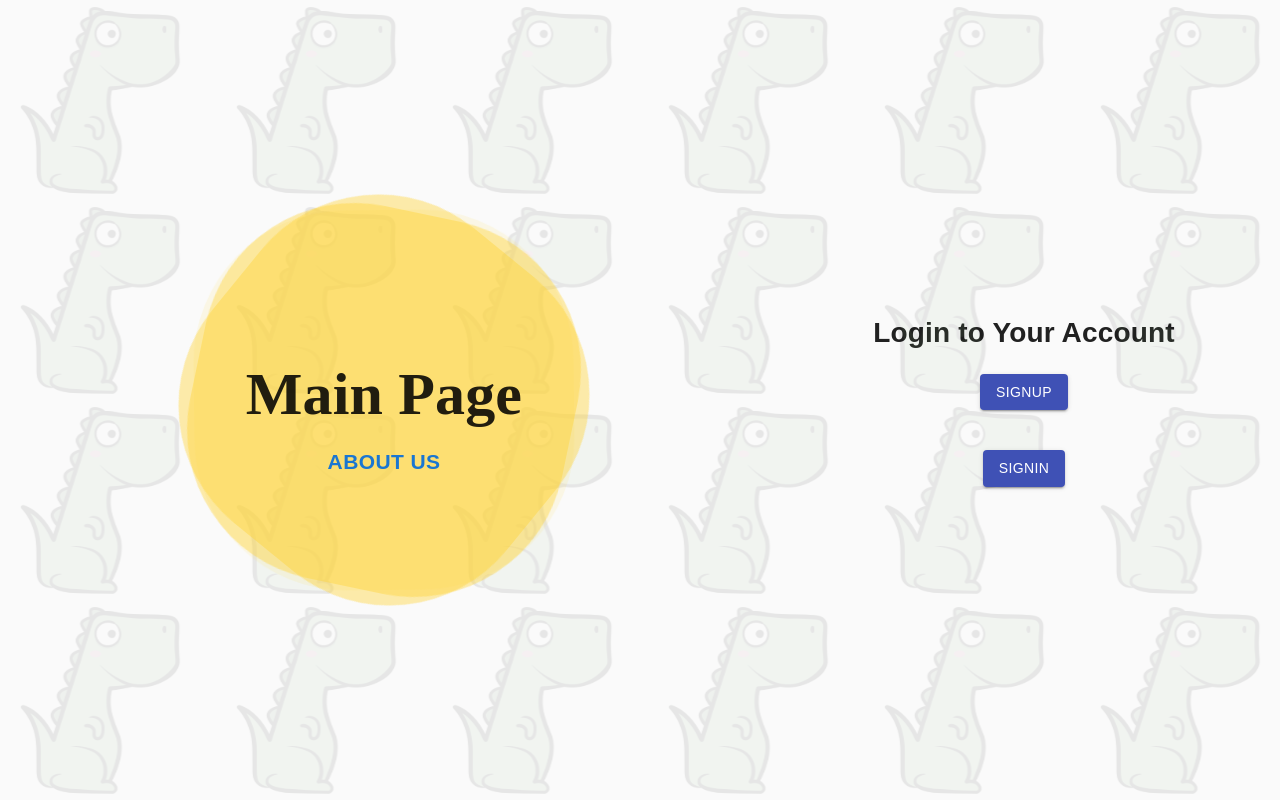
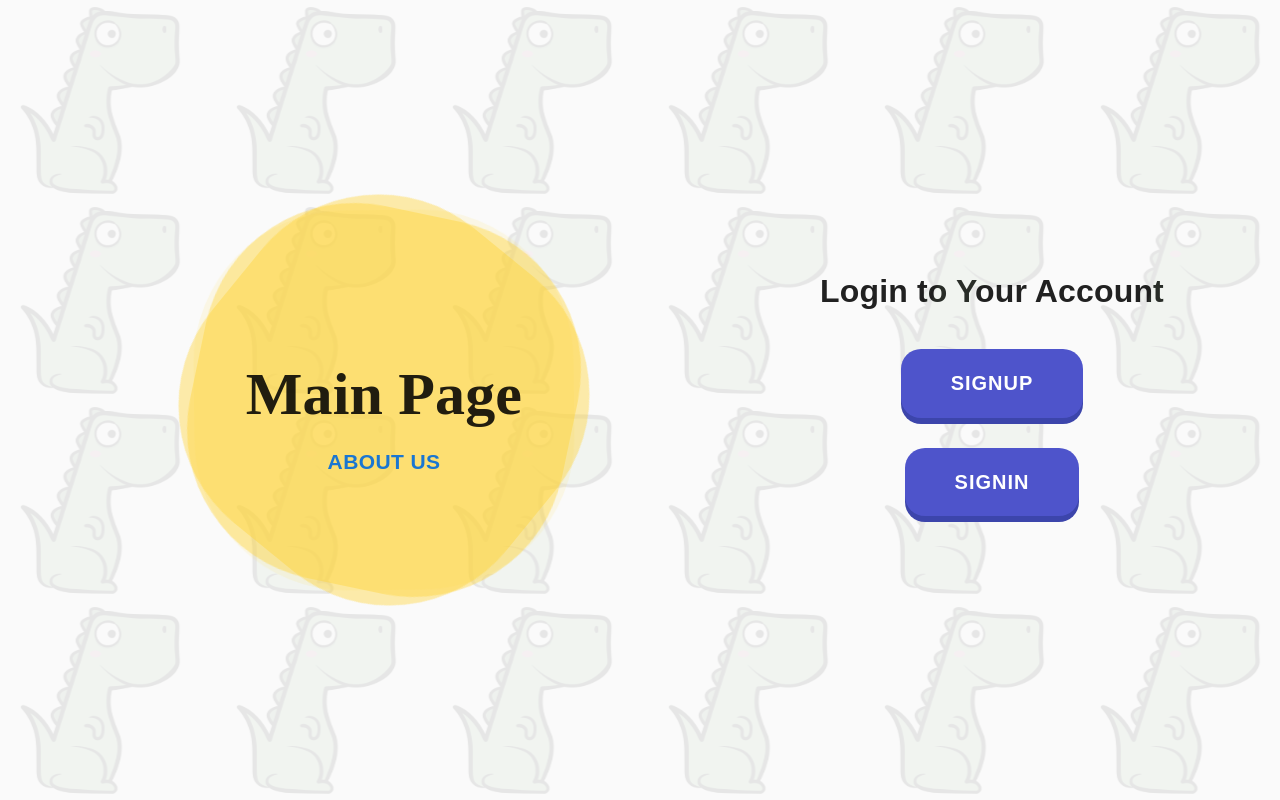
Before and after one commit to walkerhsu/wp_final, a React (Create React App) app in the folder frontend/: page / in a window 1280 px wide. Built offline with nearby package versions, Linux system fonts and the light colour scheme.

Commit message:
mainpage css

```diff
--- a/frontend/src/containers/pages/MainPage.js
+++ b/frontend/src/containers/pages/MainPage.js
@@ -37,24 +37,18 @@ const MainPage = () => {
           </div>
         </div>
         <div className="ButtonWrapper">
-          <h1>Login to Your Account</h1>
+          <h1 style={{fontSize: 32 + 'px' }}>Login to Your Account</h1>
           <br />
-          <Button
-            variant="contained"
-            color="primary"
+          <div className="mainPage-button"
             onClick={navigateToSignUp}
           >
             Signup
-          </Button>
-          <br />
-          <br />
-          <Button
-            variant="contained"
-            color="primary"
+          </div>
+          <div className="mainPage-button"
             onClick={navigateToSignIn}
           >
             Signin
-          </Button>
+          </div>
         </div>
       </div>
     </>
--- a/frontend/src/css/MainPage.css
+++ b/frontend/src/css/MainPage.css
@@ -70,6 +70,61 @@
   flex-direction: column;
   align-items: center;
   justify-content: center;
+  padding-right: 5%;
+}
+
+/* General button style (reset) */
+.mainPage-button {
+  border: none;
+  font-family: inherit;
+  font-size: 20px;
+  color: inherit;
+  background: none;
+  cursor: pointer;
+  padding: 20px 50px;
+  display: inline-block;
+  margin: 15px 30px;
+  text-transform: uppercase;
+  letter-spacing: 1px;
+  font-weight: 700;
+  outline: none;
+  position: relative;
+  -webkit-transition: all 0.3s;
+  -moz-transition: all 0.3s;
+  transition: all 0.3s;
+}
+
+.mainPage-button:after {
+  content: '';
+  position: absolute;
+  z-index: -1;
+  -webkit-transition: all 0.3s;
+  -moz-transition: all 0.3s;
+  transition: all 0.3s;
+}
+
+/* Button 2 */
+.mainPage-button {
+  background: #4e54cb;
+  color: #fff;
+  box-shadow: 0 6px #3c45ab;
+  -webkit-transition: none;
+  -moz-transition: none;
+  transition: none;
+}
+
+.mainPage-button {
+  border-radius: 20px;
+}
+
+.mainPage-button:hover {
+  box-shadow: 0 4px #3c45ab;
+  top: 2px;
+}
+
+.mainPage-button:active {
+  box-shadow: 0 0 #3c45ab;
+  top: 6px;
 }
 
 /* background picture */
```
